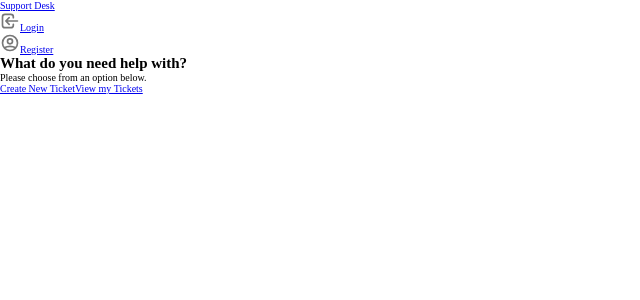
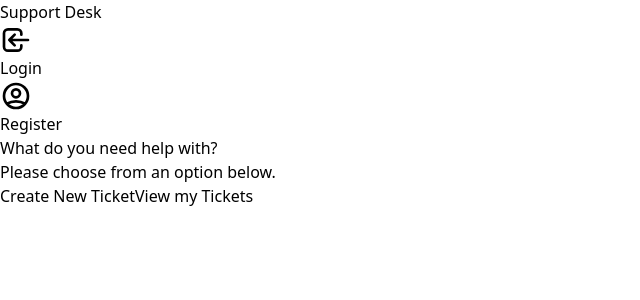
Before and after one commit to sundaray/supportdesk, a React (Create React App) app in the folder client/: page / in a window 1280 px wide. Shown: the top 300 px of the page, without its empty margins (0-640 px from the left). Built offline with nearby package versions, Linux system fonts and the light colour scheme.

Commit message:
Added tailwindcss for styling

```diff
--- a/client/package.json
+++ b/client/package.json
@@ -45,5 +45,10 @@
       "last 1 firefox version",
       "last 1 safari version"
     ]
+  },
+  "devDependencies": {
+    "autoprefixer": "^10.4.8",
+    "postcss": "^8.4.16",
+    "tailwindcss": "^3.1.8"
   }
 }
--- /dev/null
+++ b/client/postcss.config.js
@@ -0,0 +1,6 @@
+module.exports = {
+  plugins: {
+    tailwindcss: {},
+    autoprefixer: {},
+  },
+}
--- a/client/src/index.css
+++ b/client/src/index.css
@@ -1,21 +1,15 @@
-* {
-  padding: 0;
-  margin: 0;
-  box-sizing: border-box;
-}
+@tailwind base;
+@tailwind components;
+@tailwind utilities;
 
-html {
-  font-size: 62.5%;
-}
+
 
 .userIcon {
-  color: #777;
   height: 2rem;
   width: 2rem;
 }
 
 .loginIcon {
-  color: #777;
   height: 2rem;
   width: 2rem;
 }
--- /dev/null
+++ b/client/tailwind.config.js
@@ -0,0 +1,7 @@
+module.exports = {
+  content: ["./src/**/*.{js,jsx,ts,tsx}"],
+  theme: {
+    extend: {},
+  },
+  plugins: [],
+};
```
Also changed, not shown: 1 other file (tests, documents, lock files or other folders).
